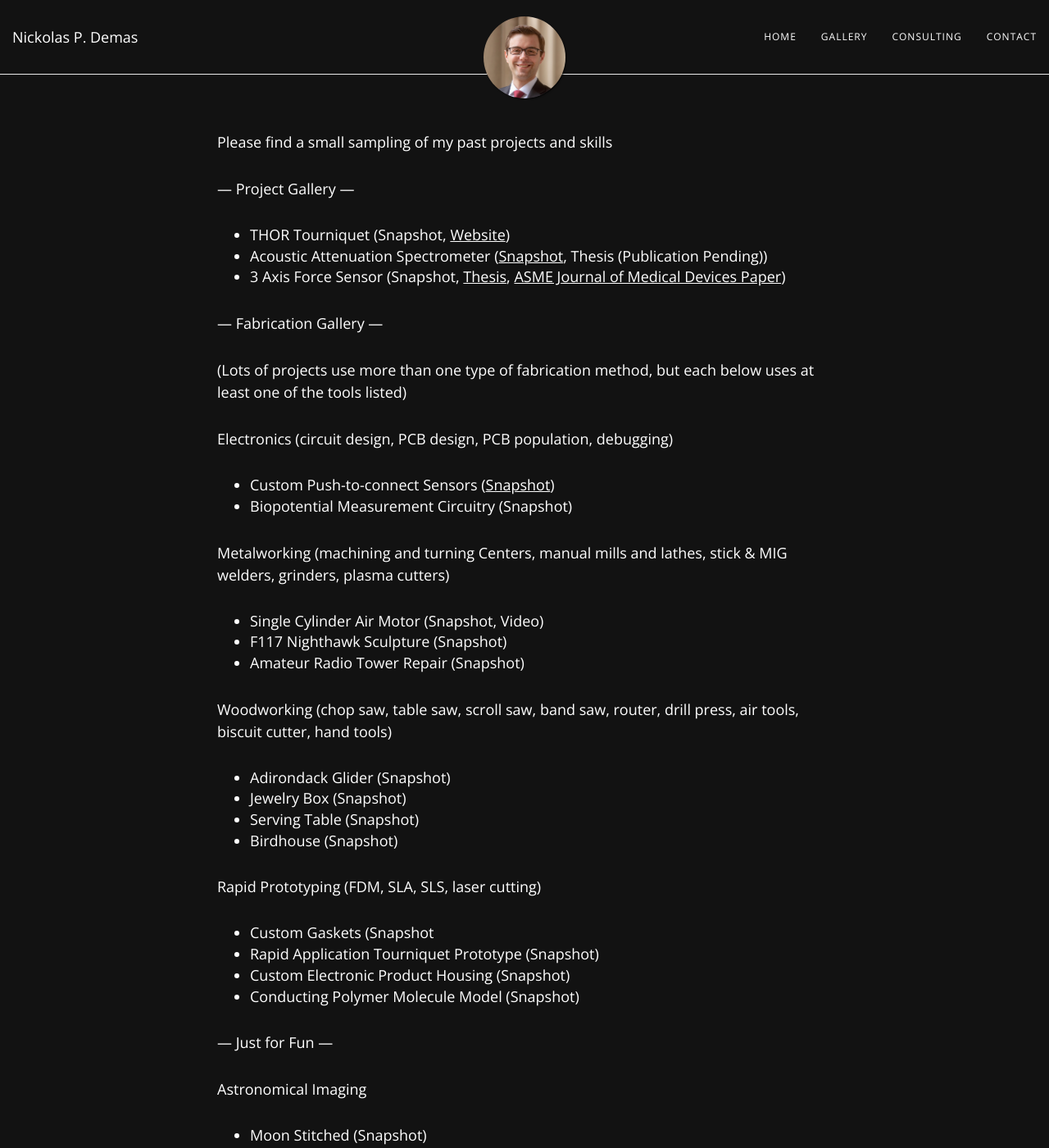
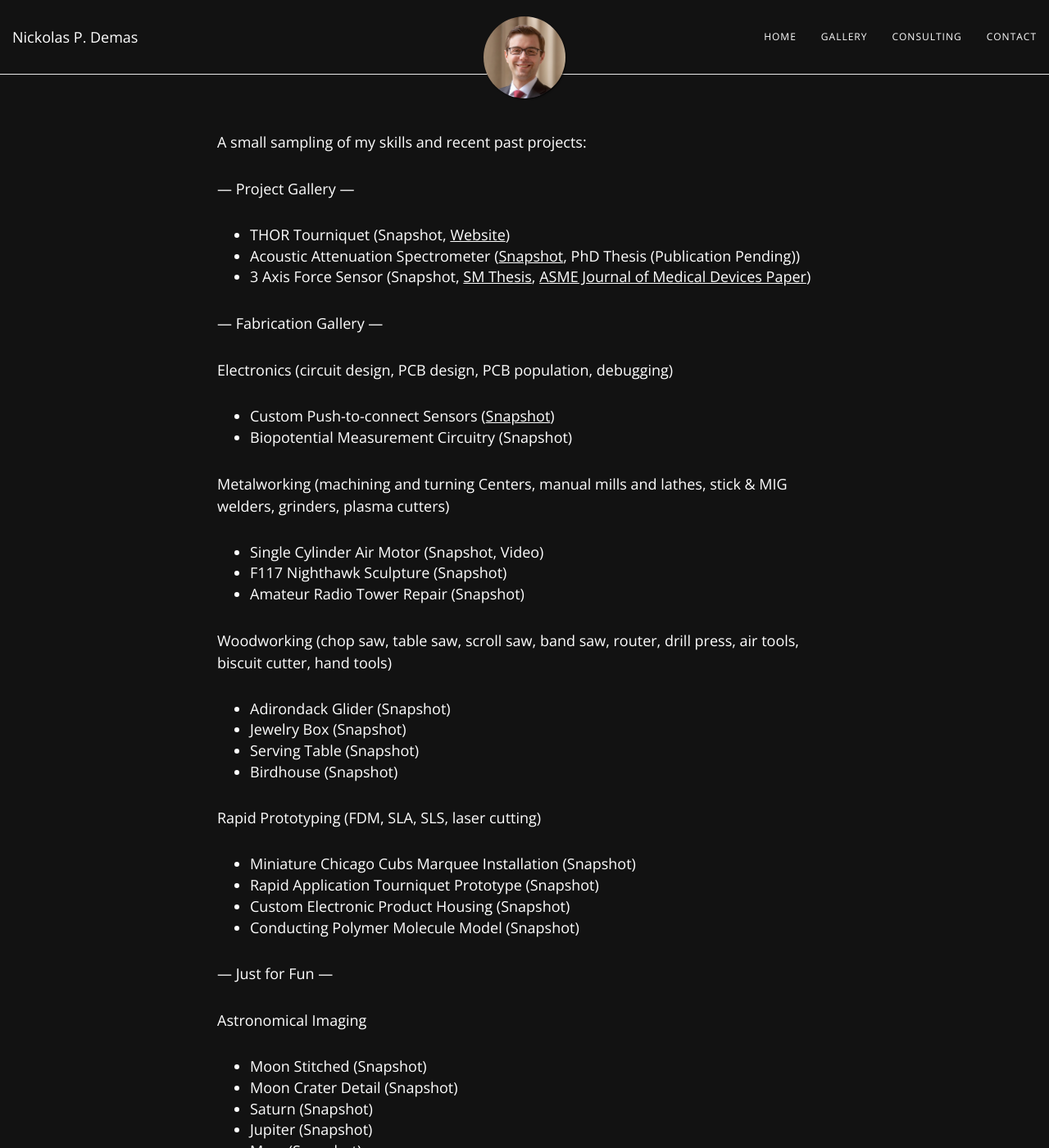
Before and after one commit to npdemas/npdemas.github.io, a Jekyll site: the page built from gallery.md, in a window 1280 px wide and 1400 px high. Shown: the whole window at 82% size. Built offline with Jekyll 4.4.1, drawn with Linux system fonts in a browser that asks for light colours; nearby versions of some CDN libraries.

Commit message:
Added full URL to snapshots

```diff
--- a/gallery.md
+++ b/gallery.md
@@ -2,21 +2,18 @@
 layout: page
 ---
 
-Please find a small sampling of my past projects and skills
+A small sampling of my skills and recent past projects:
 
 --- Project Gallery ---
 
-- THOR Tourniquet (Snapshot, <a href="https://www.thorTQ.com" target="_blank">Website</a>)
-- Acoustic Attenuation Spectrometer (<a href="resources/gallery/projects/acousticSpectrometer_Snapshot_1.png" target="_blank">Snapshot</a>, Thesis (Publication Pending))
-- 3 Axis Force Sensor (Snapshot, <a href="https://dspace.mit.edu/handle/1721.1/101813" target="_blank">Thesis</a>, <a href="https://asmedigitalcollection.asme.org/medicaldevices/article/13/2/021007/727293/An-Electronic-Force-Sensor-for-Medical-JetPaper" target="_blank">ASME Journal of Medical Devices Paper</a>)
+- THOR Tourniquet (Snapshot, <a href="https://www.thorTQ.com">Website</a>)
+- Acoustic Attenuation Spectrometer (<a href="https://npdemas.github.io/resources/gallery/projects/acousticSpectrometer_Snapshot_1.png">Snapshot</a>, PhD Thesis (Publication Pending))
+- 3 Axis Force Sensor (Snapshot, <a href="https://dspace.mit.edu/handle/1721.1/101813">SM Thesis</a>, <a href="https://asmedigitalcollection.asme.org/medicaldevices/article/13/2/021007/727293/An-Electronic-Force-Sensor-for-Medical-JetPaper">ASME Journal of Medical Devices Paper</a>)
 
 --- Fabrication Gallery ---
 
-(Lots of projects use more than one type of fabrication method, but each below uses at least one of the tools listed)
-
 Electronics (circuit design, PCB design, PCB population, debugging)
-
-- Custom Push-to-connect Sensors (<a href="resources/gallery/fabrication/electronics/customPCBs_Shapshot_1.png" target="_blank">Snapshot</a>)
+- Custom Push-to-connect Sensors (<a href="https://npdemas.github.io/resources/gallery/fabrication/electronics/customPCBs_Shapshot_1.png">Snapshot</a>)
 - Biopotential Measurement Circuitry (Snapshot)
 
 Metalworking (machining and turning Centers, manual mills and lathes, stick & MIG welders, grinders, plasma cutters)
@@ -31,7 +28,7 @@
 - Birdhouse (Snapshot)
 
 Rapid Prototyping (FDM, SLA, SLS, laser cutting)
-- Custom Gaskets (Snapshot
+- Miniature Chicago Cubs Marquee Installation (Snapshot)
 - Rapid Application Tourniquet Prototype (Snapshot)
 - Custom Electronic Product Housing (Snapshot)
 - Conducting Polymer Molecule Model (Snapshot)
```
